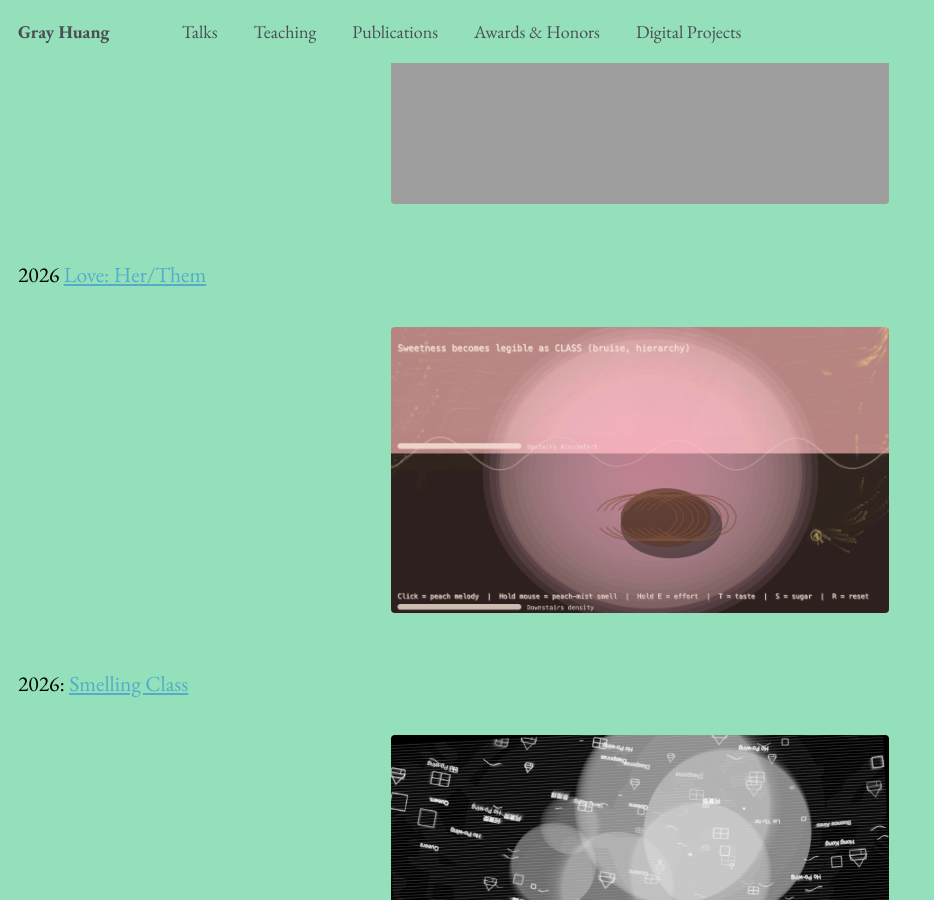
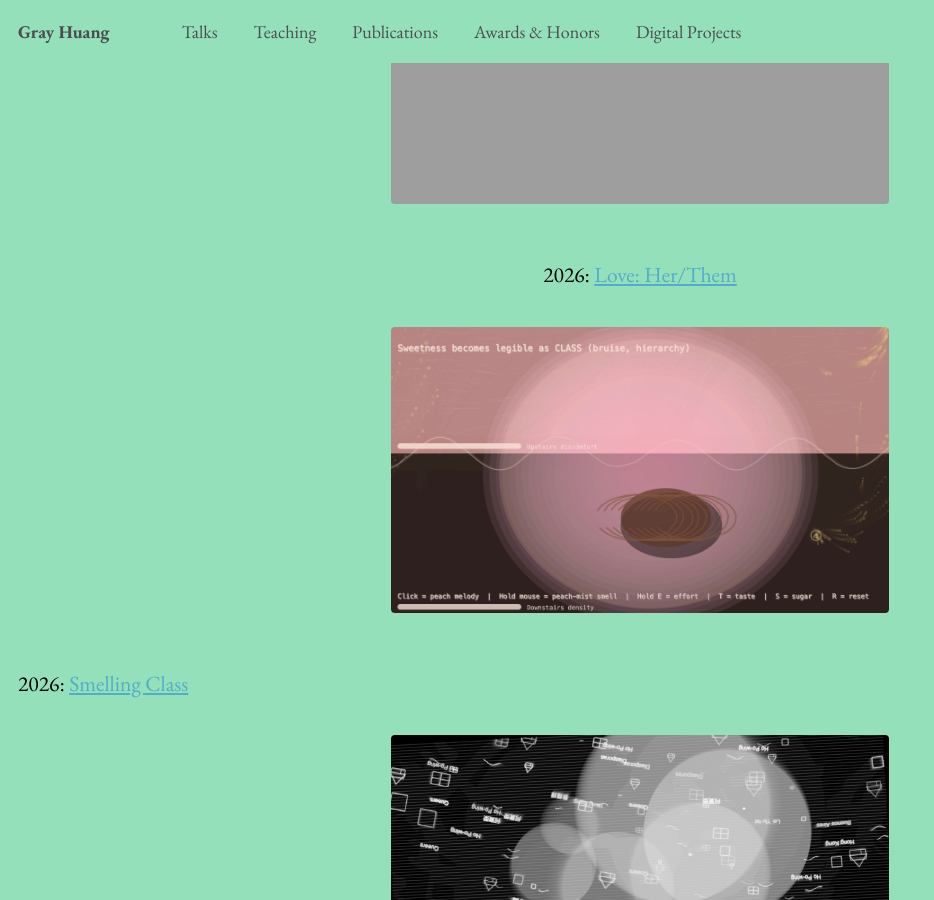
Before and after one commit to gray-huang/gray-huang.github.io, a Jekyll site: the page built from _pages/digital.md, in a window 1280 px wide and 900 px high, scrolled down 435 px. Shown: the whole window, without its empty margins (0-934 px from the left). Built offline with Jekyll 4.4.1, drawn with Linux system fonts in a browser that asks for light colours.

Commit message:
Update digital.md

```diff
--- a/_pages/digital.md
+++ b/_pages/digital.md
@@ -16,7 +16,9 @@ Digital Projects
     <img src="https://gray-huang.github.io/images/DH1.png" alt="Trulli" style="width:40%" class="centered-image">
 </figure>
 
-2026	[Love: Her/Them](https://editor.p5js.org/lhuang77/full/uq7lkks7i)
+<p style="text-align:center;">
+  2026: <a href="https://editor.p5js.org/lhuang77/full/uq7lkks7i">Love: Her/Them</a>
+</p>
 
 <figure>
     <img src="https://gray-huang.github.io/images/DH2.png" alt="Trulli" style="width:40%" class="centered-image">
```
